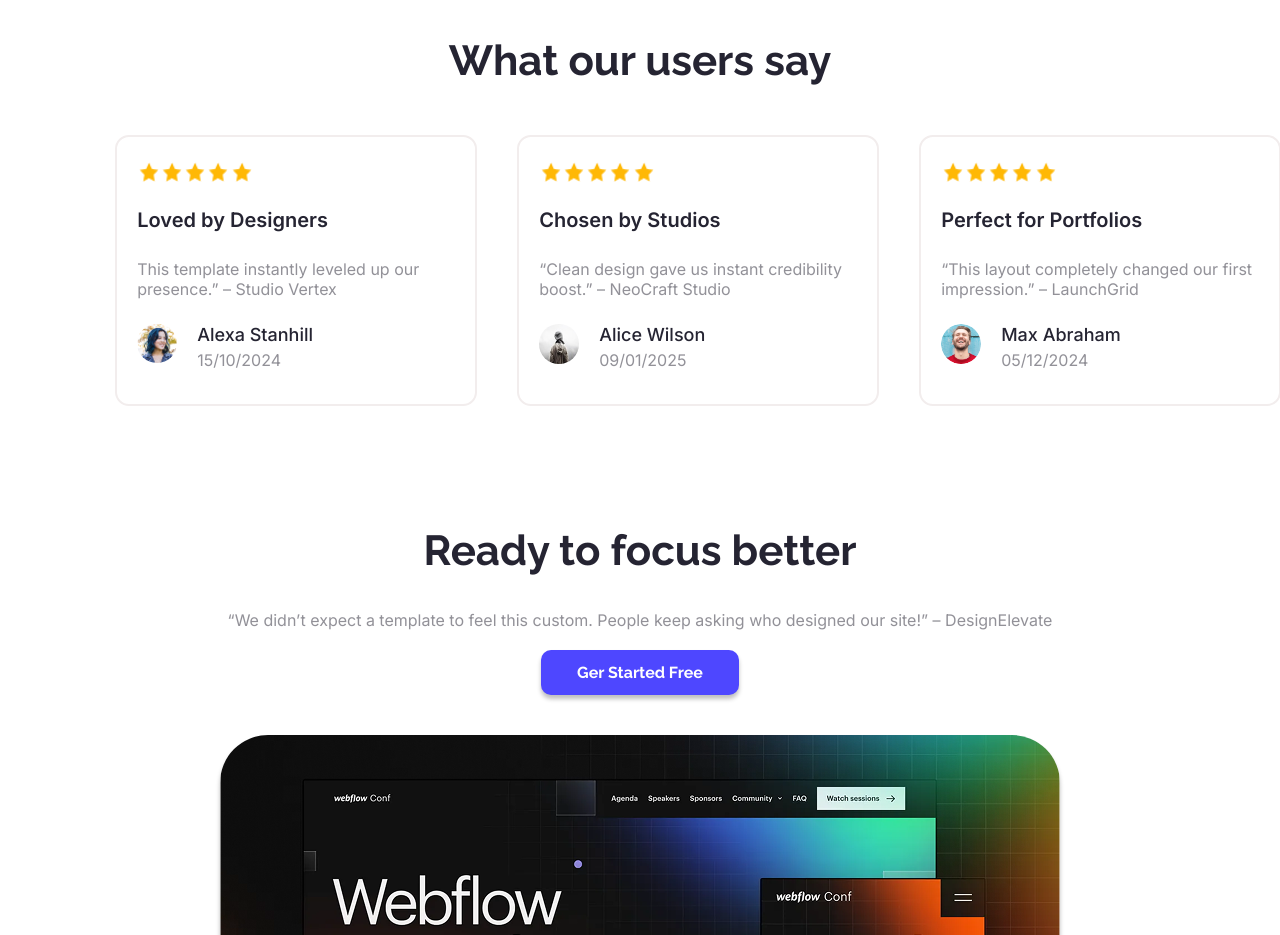
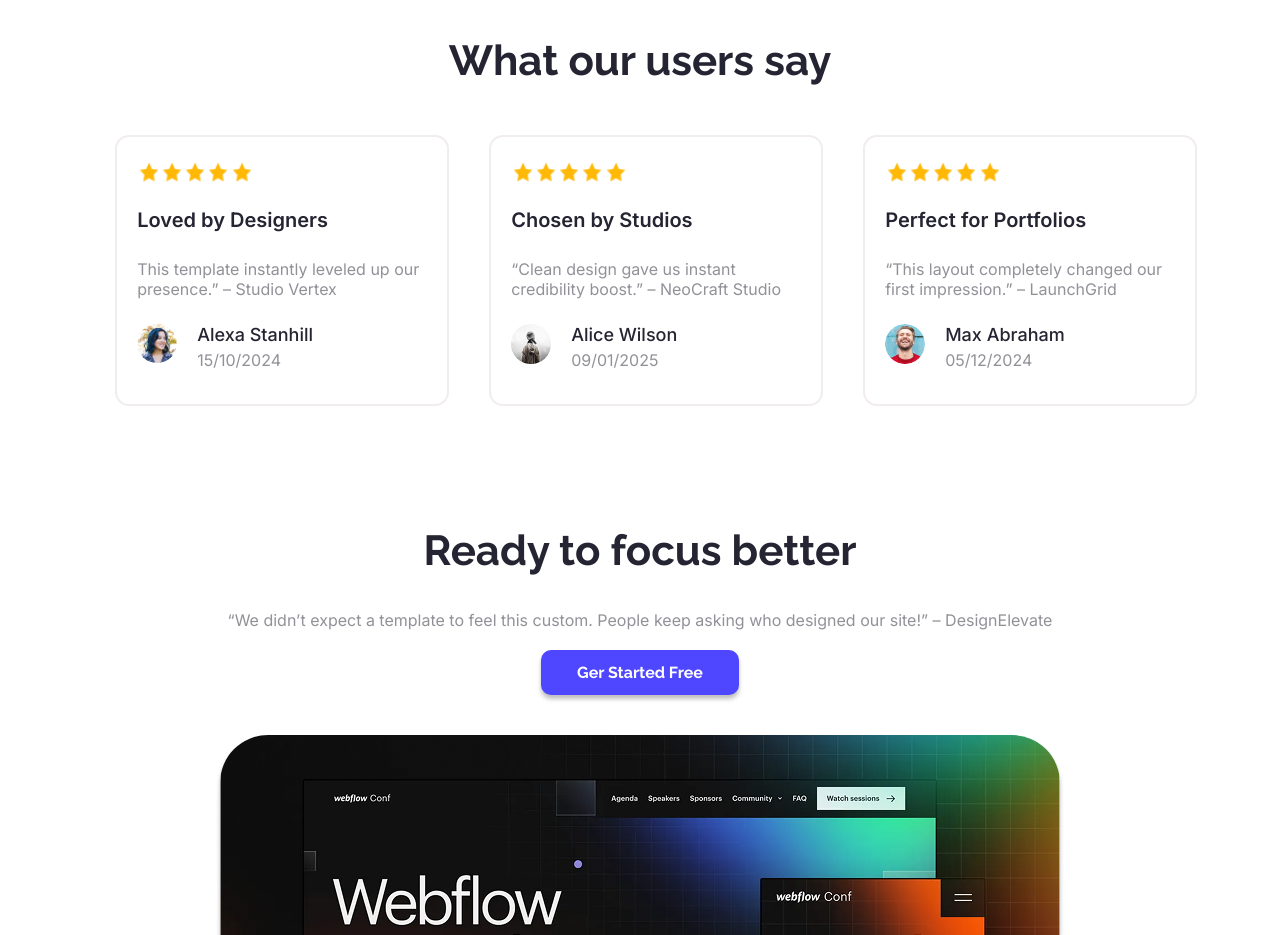
Before and after one commit to Shaqibul-Neil/webflow-1A, a plain HTML site: page index.html in a window 1280 px wide. Shown: the part 1560-2495 px from the top of the page. Drawn offline with Linux system fonts and the light colour scheme.

Commit message:
Update style.css

```diff
--- a/css/style.css
+++ b/css/style.css
@@ -148,7 +148,7 @@ nav {
 .reviews {
   margin-top: 50px;
   display: flex;
-  justify-content: space-around;
+  justify-content: space-between;
   text-align: left;
   gap: 40px;
 }
@@ -177,7 +177,7 @@ nav {
 }
 .reviewer {
   margin-top: 25px;
-  width: 318px;
+  width: 290px;
   height: 55px;
   display: flex;
   gap: 20px;
```
